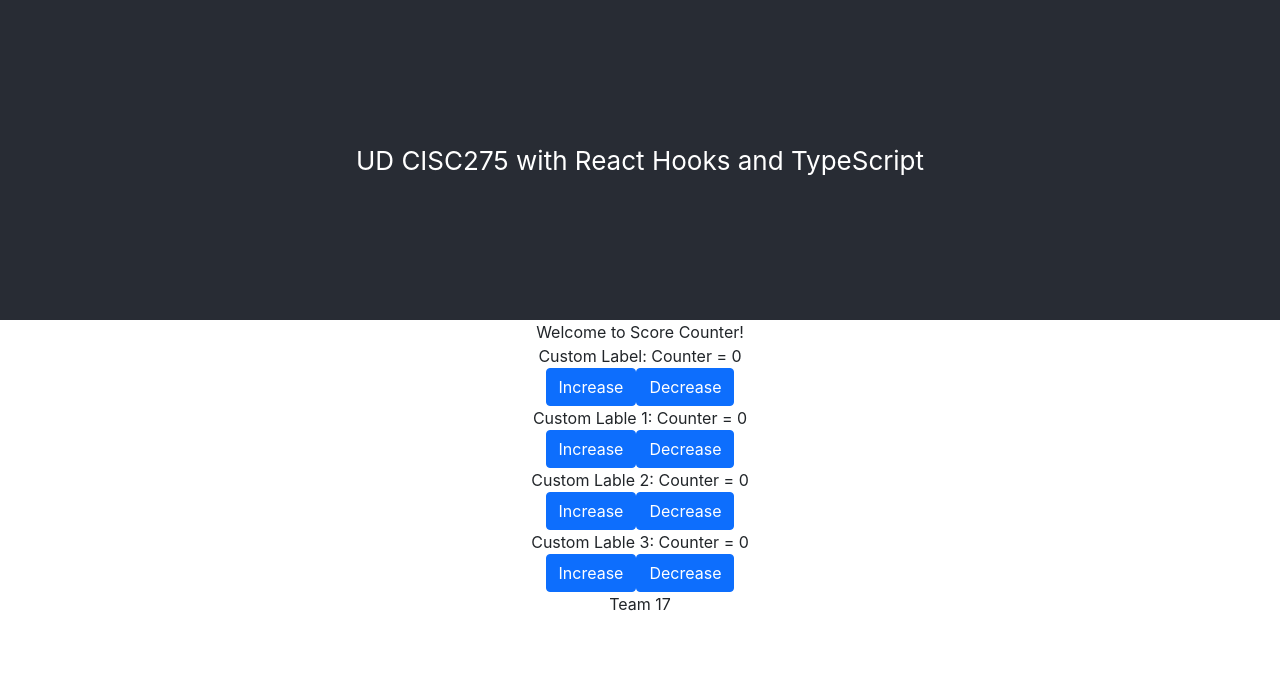
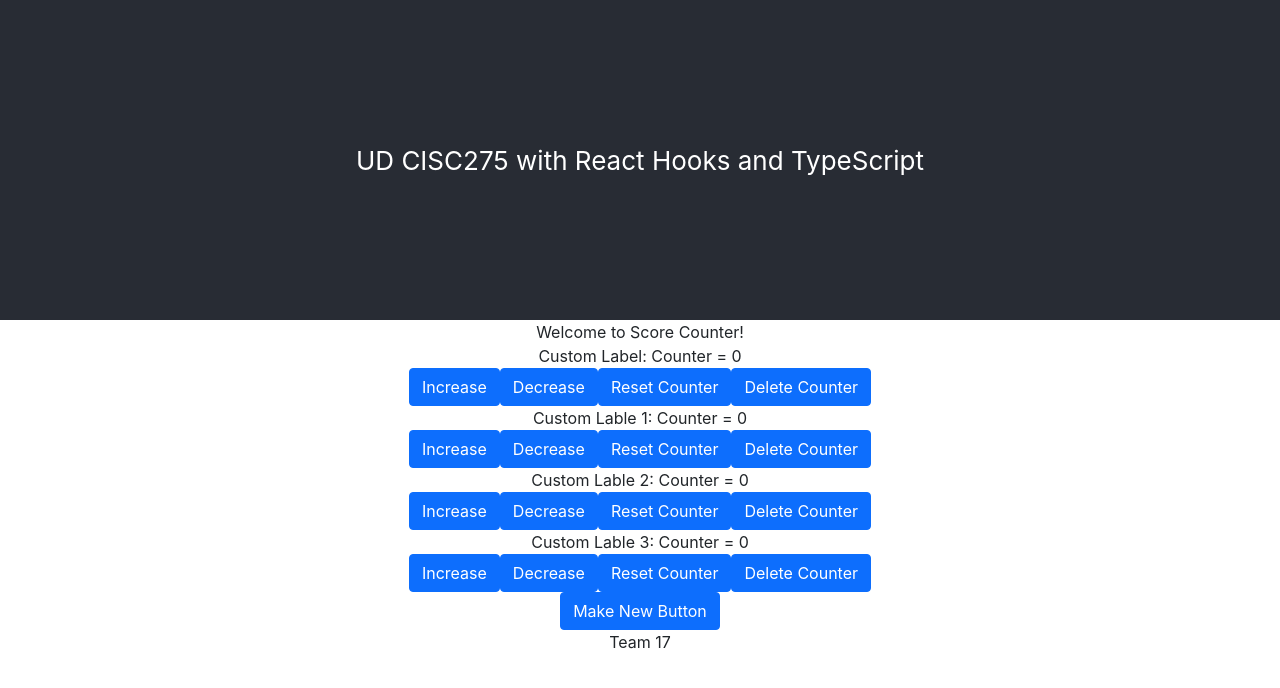
Before and after one commit to Pink-Hat-Hacker/team-17-scorer, a React (Create React App) app: page / in a window 1280 px wide. Shown: the top 688 px of the page. Built offline with nearby package versions, Linux system fonts and the light colour scheme.

Commit message:
Combination of all branches

```diff
--- a/src/App.tsx
+++ b/src/App.tsx
@@ -1,6 +1,8 @@
 import React from "react";
+import { Button } from "react-bootstrap";
 import "./App.css";
 import { Counter } from "./Components/Counter";
+import { FormButtonMaker } from "./Components/FormButtonMaker";
 
 function App(): JSX.Element {
     return (
@@ -13,6 +15,7 @@ function App(): JSX.Element {
             <Counter label="Custom Lable 1" initialCount={0}></Counter>
             <Counter label="Custom Lable 2" initialCount={0}></Counter>
             <Counter label="Custom Lable 3" initialCount={0}></Counter>
+            <FormButtonMaker></FormButtonMaker>
             <footer>Team 17</footer>
         </div>
     );
--- a/src/Components/Counter.tsx
+++ b/src/Components/Counter.tsx
@@ -9,19 +9,32 @@ export function Counter({
     initialCount: number;
 }): JSX.Element {
     const [counter, setCount] = useState<number>(initialCount);
+    const [visible, setVisible] = useState<boolean>(true);
+    function resetCounter() {
+        setCount(initialCount);
+    }
     function addCount(): void {
         setCount(counter + 1);
     }
     function decreaseCount(): void {
         setCount(counter - 1);
     }
+    function ShowHide() {
+        setVisible(!visible);
+    }
     return (
         <div>
-            <div>
-                {label}: Counter = {counter}
-            </div>
-            <Button onClick={addCount}>Increase</Button>
-            <Button onClick={decreaseCount}>Decrease</Button>
+            {visible && (
+                <div>
+                    <div>
+                        {label}: Counter = {counter}
+                    </div>
+                    <Button onClick={addCount}>Increase</Button>
+                    <Button onClick={decreaseCount}>Decrease</Button>
+                    <Button onClick={resetCounter}>Reset Counter</Button>
+                    <Button onClick={ShowHide}>Delete Counter</Button>
+                </div>
+            )}
         </div>
     );
 }
--- /dev/null
+++ b/src/Components/FormButtonMaker.tsx
@@ -0,0 +1,32 @@
+import React, { useState } from "react";
+import { Button } from "react-bootstrap";
+import { Form } from "react-bootstrap";
+
+type ChangeEvent = React.ChangeEvent<
+    HTMLTextAreaElement | HTMLInputElement | HTMLSelectElement
+>;
+
+export function FormButtonMaker(): JSX.Element {
+    const [title, setTitle] = useState<string>("Make New Button");
+    const [buttonClicked, setButtonClicked] = useState<boolean>(false);
+
+    return (
+        <div>
+            <Button onClick={() => setButtonClicked(!buttonClicked)}>
+                {title}
+            </Button>
+            {buttonClicked && (
+                <Form.Group>
+                    <Form.Control
+                        type="string"
+                        value={title}
+                        disabled={!buttonClicked}
+                        onChange={(event: ChangeEvent) =>
+                            setTitle(event.target.value)
+                        }
+                    />
+                </Form.Group>
+            )}
+        </div>
+    );
+}
```
